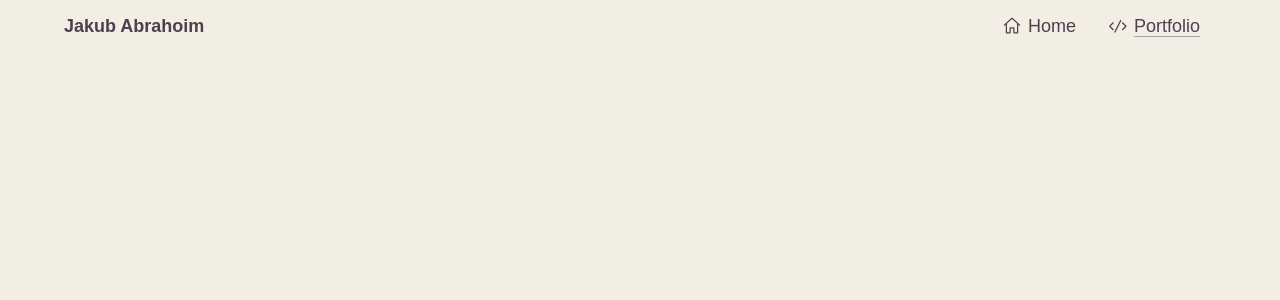
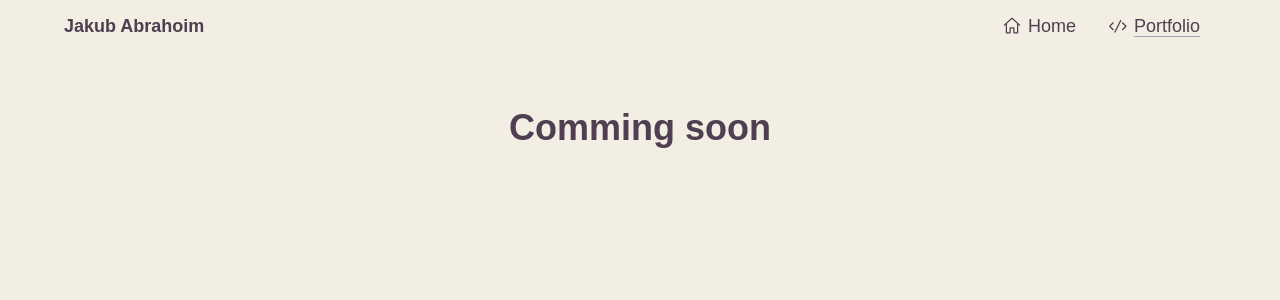
Before and after one commit to jakubabrahoim/next.js-shenenigans, a Next.js app: page /portfolio in a window 1280 px wide. Shown: the top 300 px of the page. Built offline with nearby package versions, Linux system fonts and the light colour scheme.

Commit message:
added portfolio placeholder

```diff
--- a/pages/portfolio.tsx
+++ b/pages/portfolio.tsx
@@ -5,7 +5,7 @@ import Navigation from '../components/Navigation/Navigation';
 
 const Portfolio: NextPage = () => {
 	return (
-		<section className='min-h-screen bg-alabaster font-montserrat text-stone-800'>
+		<section className='min-h-screen bg-alabaster font-montserrat text-jet-200'>
 			<Head>
 				<meta charSet='utf-8' />
 				<meta name='author' content='Jakub Abrahoim' />
@@ -15,6 +15,9 @@ const Portfolio: NextPage = () => {
 				<title>Portfolio</title>
 			</Head>
             <Navigation />
+			<div className='mx-auto mt-16 max-w-6xl'>
+				<h1 className='text-center text-4xl font-bold'>Comming soon</h1>
+			</div>
 		</section>
 	)
 }
```
